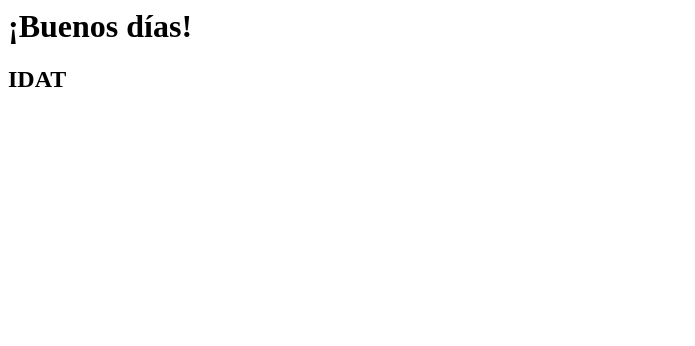
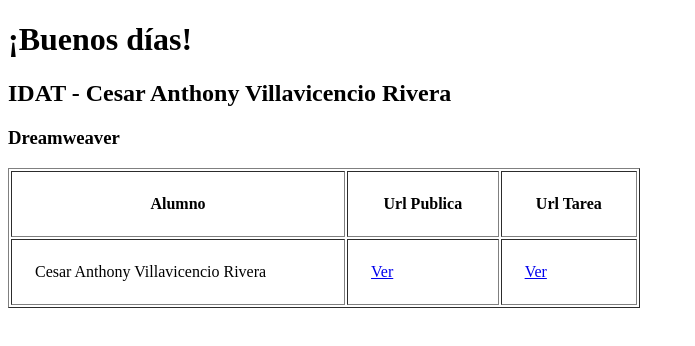
Before and after one commit to cesartony09/DWS08_2020, a plain HTML site: page index.html in a window 1280 px wide. Shown: the whole page, without its empty margins (0-695 px from the left). Drawn offline with Linux system fonts and the light colour scheme.

Commit message:
Cambiando nombre de alumno

```diff
--- a/index.html
+++ b/index.html
@@ -1,10 +1,27 @@
+<!doctype html>
 <html>
 <head>
   <title>Mi primera web</title>
 </head>
+<body>
+  <h1>¡Buenos días!</h1>
+  <h2>IDAT - Cesar Anthony Villavicencio Rivera</h2>
+  <h3>Dreamweaver</h3>
 
-<body>
- <h1>¡Buenos días!</h1>
- <h2>IDAT</h2>
+
+  <table cellpadding="23" cellspacing="2" width="50%" border="1">
+	<tr>
+		<th> Alumno </th>
+		<th> Url Publica </th>
+		<th> Url Tarea </th>
+	</tr>
+	<tr>
+		<td> Cesar Anthony Villavicencio Rivera </td>
+		<td> <a href="https://jucamayo.github.io/DWS08_2020_01/index.html">Ver</a> </td>
+		<td> <a href="https://jucamayo.github.io/DWS08_2020_01/tarea.html">Ver</a>  </td>
+	</tr>
+
+  </table>
+
 </body>
 </html>
```
